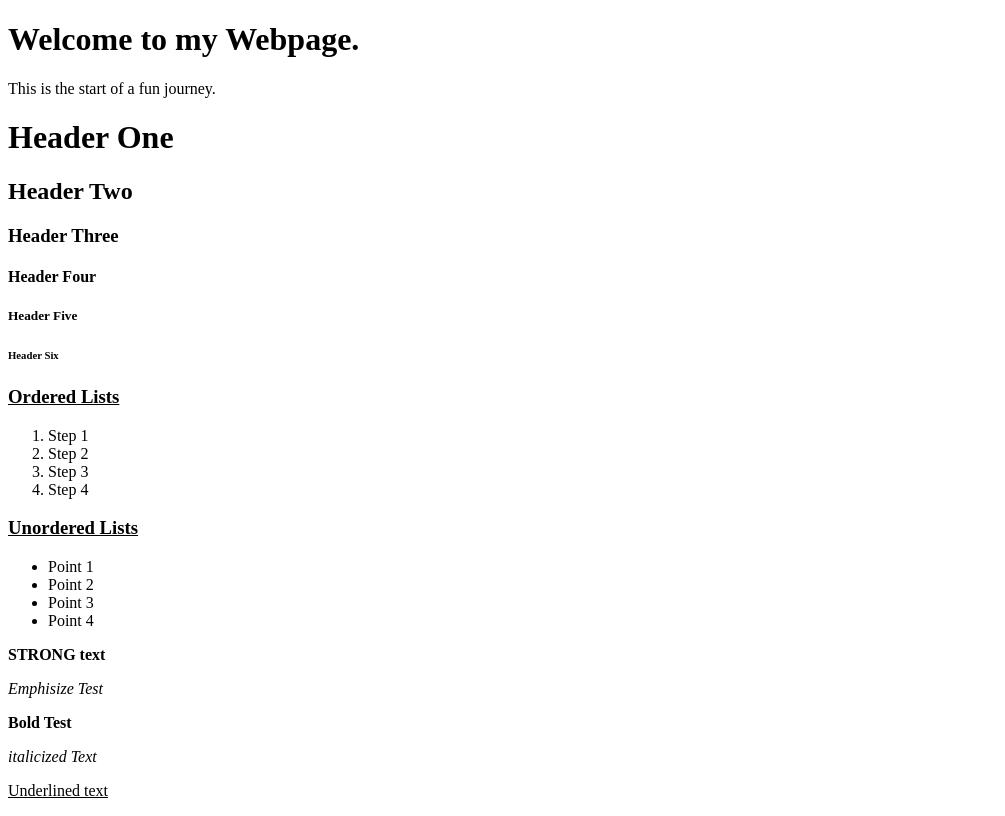
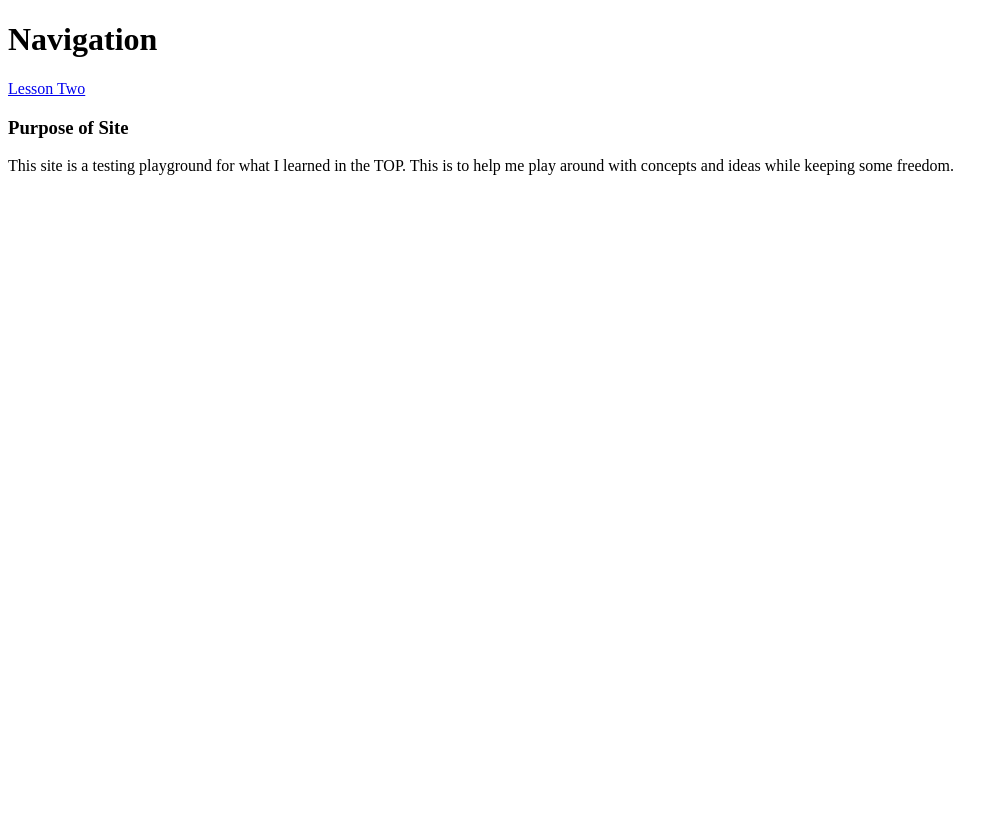
Before and after one commit to RCruey/git_test, a plain HTML site: page html-boilerplate/index.html in a window 1280 px wide. Shown: the whole page, without its empty margins (0-1005 px from the left). Drawn offline with Linux system fonts and the light colour scheme.

Commit message:
Added new link to Index.html, while adding new page lesson two to help test out text elemenets.

```diff
--- a/html-boilerplate/index.html
+++ b/html-boilerplate/index.html
@@ -8,35 +8,10 @@
         <title>My First Webpage</title>
     </head>
     <body>
-        <h1>Welcome to my Webpage.</h1>
-        <p>This is the start of a fun journey. </p>
-        <h1>Header One</h1>
-        <h2>Header Two</h2>
-        <h3>Header Three</h3>
-        <h4>Header Four</h4>
-        <h5>Header Five</h5>
-        <h6>Header Six</h6>
+        <h1>Navigation</h1>
+        <a href="lesson-two.html">Lesson Two</a>
 
-        <u><h3>Ordered Lists</h3></u>
-        <ol>
-            <li>Step 1</li>
-            <li>Step 2</li>
-            <li>Step 3</li>
-            <li>Step 4</li>
-        </ol>
-
-        <u><h3>Unordered Lists</h3></u>
-        <ul>
-            <li>Point 1</li>
-            <li>Point 2</li>
-            <li>Point 3</li>
-            <li>Point 4</li>
-        </ul>
-        <p><strong>STRONG text</strong></p?
-        <hr />
-        <p><em>Emphisize Test</em></p>
-        <b><p>Bold Test</p></b>
-        <i><p>italicized Text</p></i>
-        <u><p>Underlined text</p></u>
+        <h3>Purpose of Site</h3>
+        <p>This site is a testing playground for what I learned in the TOP. This is to help me play around with concepts and ideas while keeping some freedom.</p>
     </body>
 </html>
```
Also changed, not shown: html-boilerplate/lesson-two.html (added, +34 -0 lines).
